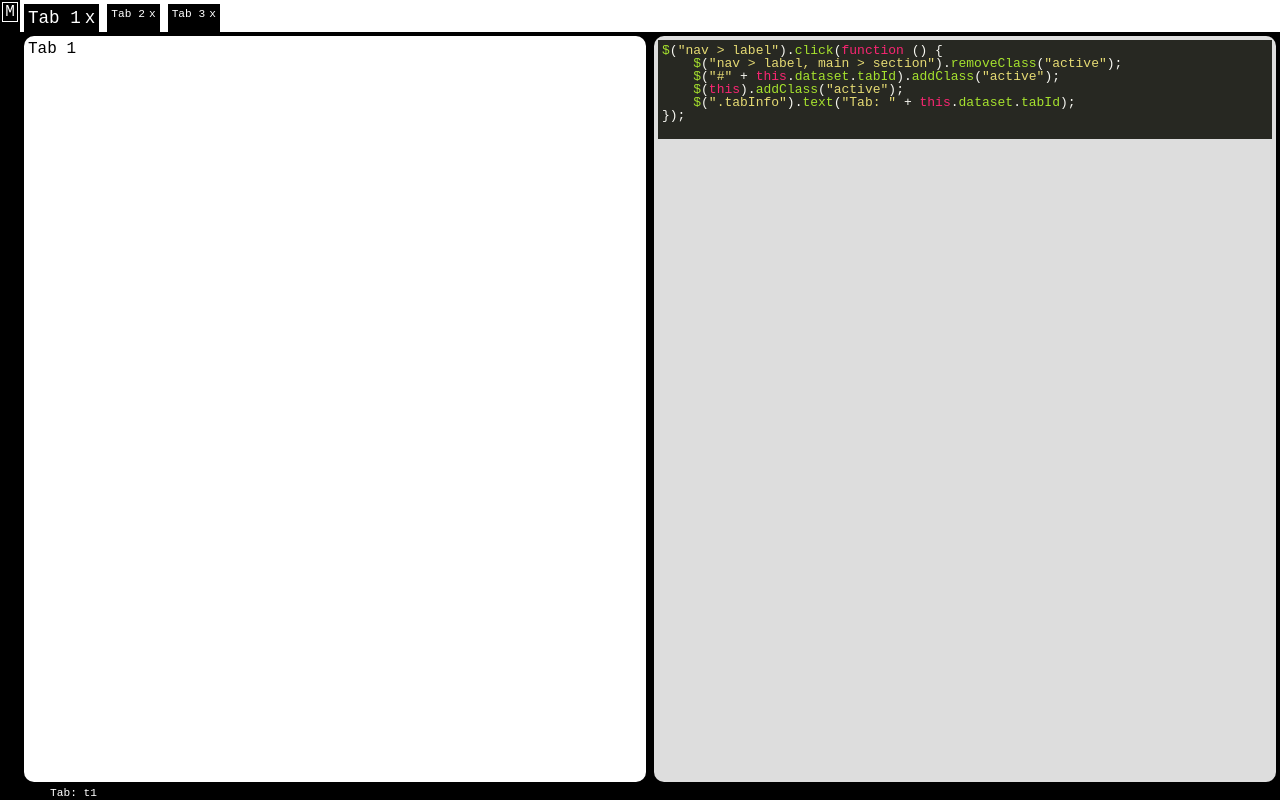
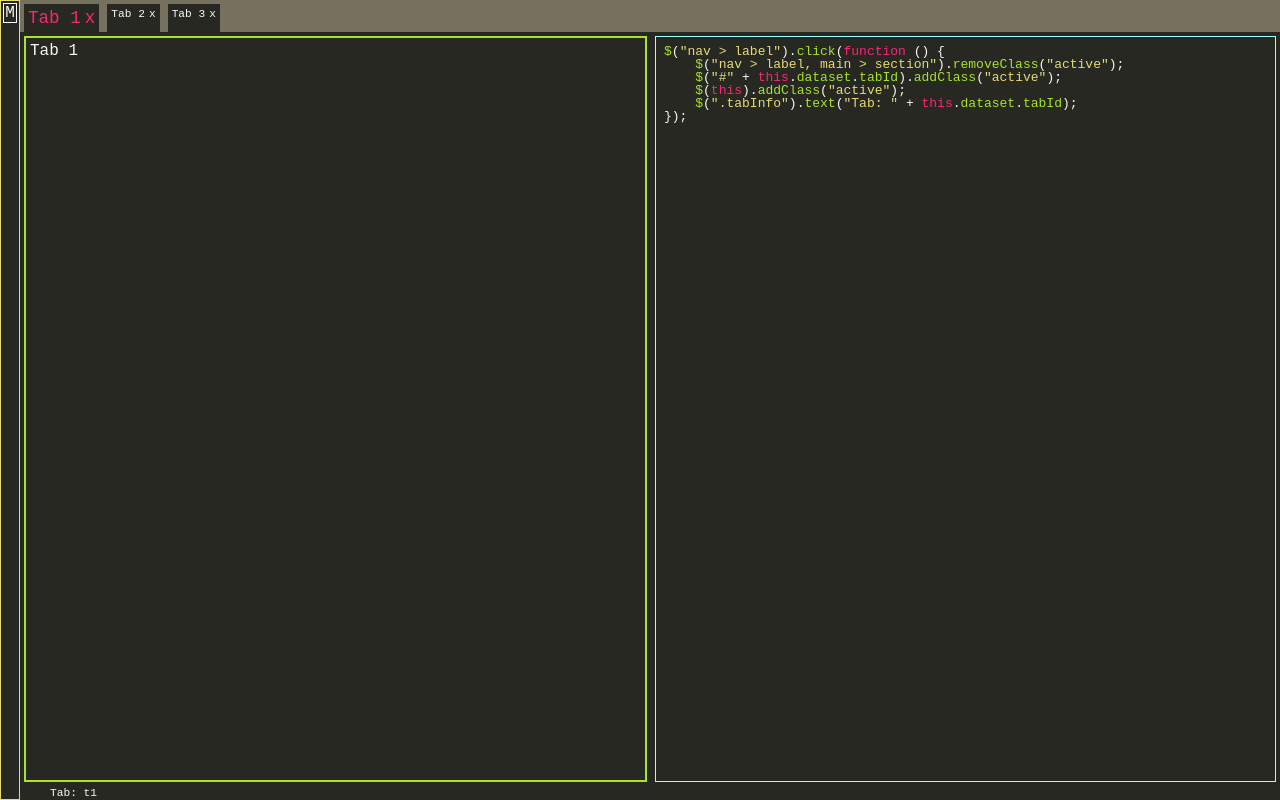
Before and after one commit to RangerMauve/MetaSPA, a website: page index.html in a window 1280 px wide. Drawn offline with Linux system fonts and the light colour scheme.

Commit message:
Added monokai colors to stylesheet

```diff
--- a/style/style.less
+++ b/style/style.less
@@ -4,8 +4,13 @@
 
 @menuclosed:20px;
 @menuopen:200px;
-@bgc: #000;
-@fc: #FFF;
+@bgc: #272822;
+@bgc2: #75715e;
+@fc: #f8f8f2;
+@ac: #9effff;
+@ac2: #a6e22e;
+@ac3: #e6db74;
+@ac4: #f92672;
 
 html,body {
 	height: 100%;
@@ -35,6 +40,7 @@ body > menu {
 	width:@menuclosed;
 	height:100%;
 	background:@bgc;
+	border: 1px solid @ac3;
 	color: @fc;
 	.transition(width 0.3s ease-in-out);
 	>label{
@@ -61,22 +67,23 @@ main {
 		overflow:auto;
 		.box-sizing(border-box);
 		.flex(1);
-		.border-radius(10px);
-		background: #DDD;
+		border:1px solid @ac;
+		background: @bgc;
+		color:@fc;
 		margin: 4px;
 		padding:4px;
 		// Warning: Here be dragons
 		.transition(all 0.6s linear);
 		&.inactive {
 			.flex(0 0px);
-			color: rgba(255,255,255,0);
 			margin: 4px 0;
 			padding:0;
+			border-width:0px;
 		}
 		&.active {
+			border-color: @ac2;
+			border-width:2px;
 			.flex(1);
-			background:#FFF;
-			color: rgba(0,0,0,1);
 			margin: 4px;
 			padding:4px;
 		}
@@ -90,6 +97,7 @@ main {
 	}
 }
 body > nav {
+	background:@bgc2;
 	.user-select(none);
 	.justify-content(flex-start);
 	>label {
@@ -101,6 +109,7 @@ body > nav {
 		color: @fc;
 		&.active {
 			font-size:1.1em;
+			color: @ac4;
 		}
 	}
 	>label::after{
```
Also changed, not shown: style/style.css.
